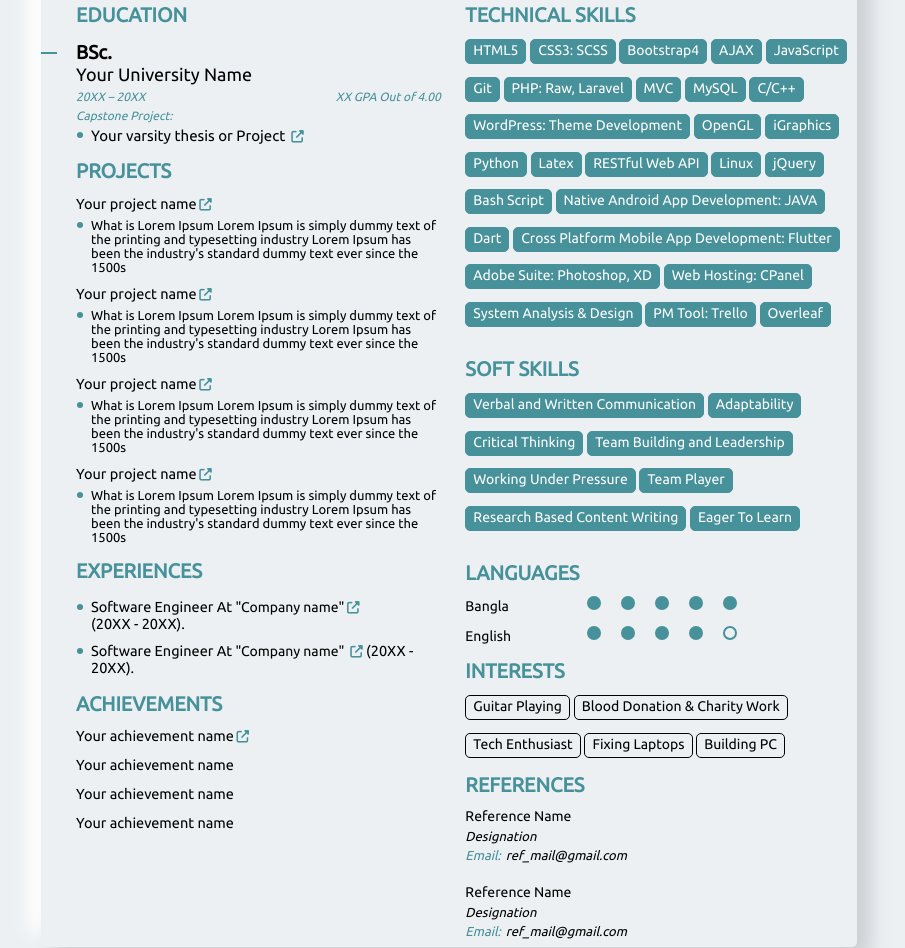
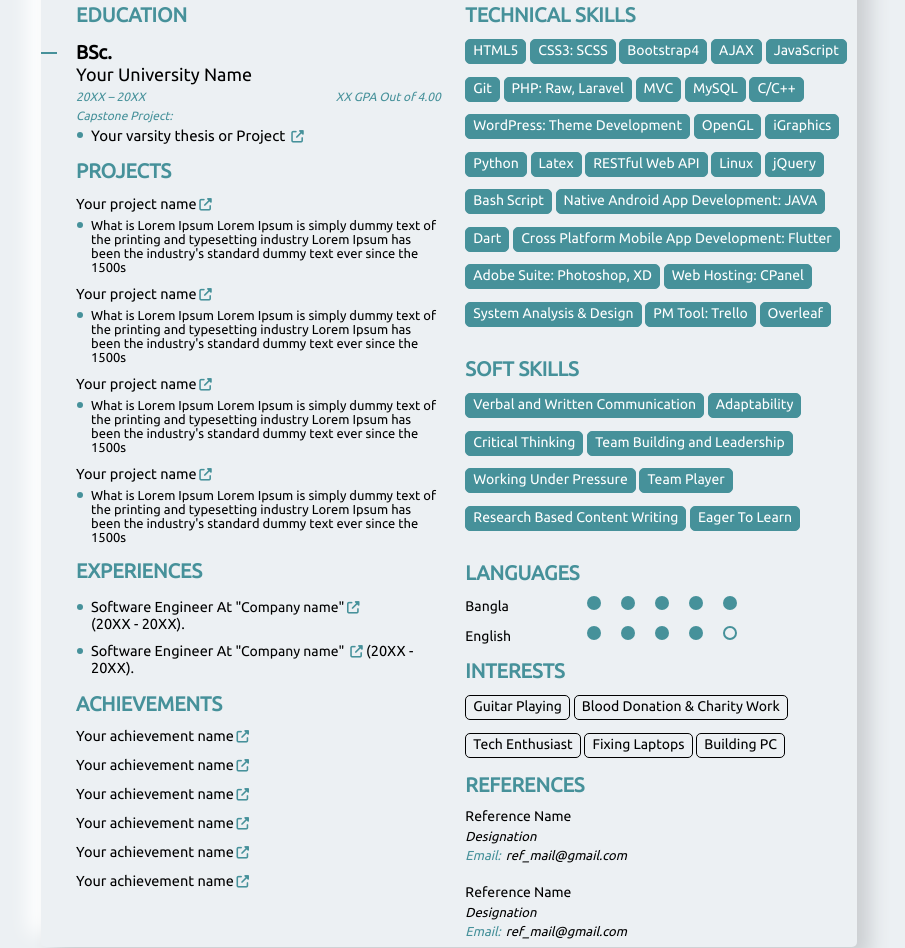
Before and after one commit to NerdEvolution-Admin/Resume_25_double_col_16, a plain HTML site: page index.html in a window 1280 px wide. Shown: the part 205-1153 px from the top of the page, without its empty margins (191-1096 px from the left). Drawn offline with Linux system fonts and the light colour scheme.

```diff
--- a/index.html
+++ b/index.html
@@ -209,9 +209,11 @@
 				<div  class="achiLi">
 					<ul>
 						<li><a href="#" target="_blank">Your achievement name<i class="fa fa-external-link" aria-hidden="true"></i></a></li>
-						<li>Your achievement name</li>
-						<li>Your achievement name</li>
-						<li>Your achievement name</li>
+						<li><a href="#" target="_blank">Your achievement name<i class="fa fa-external-link" aria-hidden="true"></i></a></li>
+						<li><a href="#" target="_blank">Your achievement name<i class="fa fa-external-link" aria-hidden="true"></i></a></li>
+						<li><a href="#" target="_blank">Your achievement name<i class="fa fa-external-link" aria-hidden="true"></i></a></li>
+						<li><a href="#" target="_blank">Your achievement name<i class="fa fa-external-link" aria-hidden="true"></i></a></li>
+						<li><a href="#" target="_blank">Your achievement name<i class="fa fa-external-link" aria-hidden="true"></i></a></li>
 					</ul>
 				</div>
 
```
